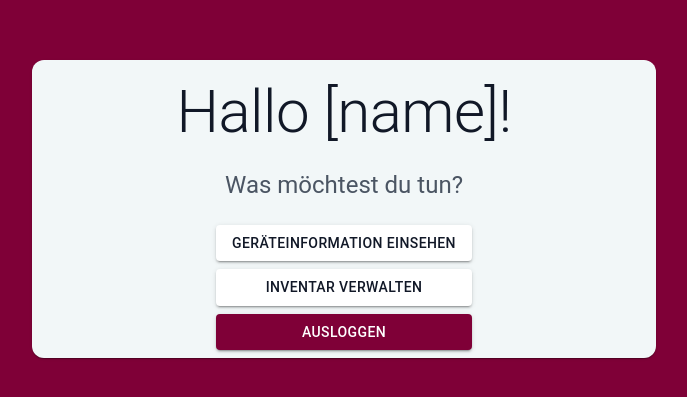
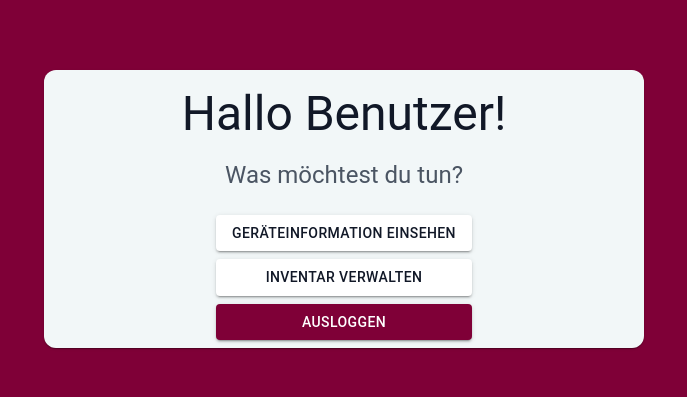
Before and after one commit to DerNikJakom/nextjs-inventory, a Next.js app: page / in a window 1280 px wide. Shown: the part 207-604 px from the top of the page, without its empty margins (296-983 px from the left). Built offline with nearby package versions, Linux system fonts and the light colour scheme.

Commit message:
Fetch and display user name dynamically on HomePage

```diff
--- a/src/app/page.tsx
+++ b/src/app/page.tsx
@@ -1,8 +1,27 @@
+"use client";
+
 import { Box, Typography, Card, CardContent, CardActions } from "@mui/material";
 import MenuButtons from "@/components/MenuButtons";
+import { useState, useEffect } from "react";
 
 // TODO: [name] dynamisch durch den Namen des Benutzers ersetzen
 export default function HomePage() {
+  const [name, setName] = useState<string>("");
+
+  useEffect(() => {
+    const fetchUserName = async () => {
+      try {
+        // Beispiel: Benutzername aus einer API oder einem Kontext laden
+        const userName = "Benutzer"; // Ersetzen Sie dies durch den tatsächlichen Benutzernamen
+        setName(userName);
+      } catch (error) {
+        console.error("Fehler beim Laden des Benutzernamens:", error);
+      }
+    };
+
+    fetchUserName();
+  }, []);
+
   return (
     <Box
       sx={{
@@ -17,12 +36,12 @@ export default function HomePage() {
           borderRadius: 3,
           justifySelf: "center",
           backgroundColor: "background.default",
-          width: "50%",
+          width: 600,
         }}
       >
         <CardContent sx={{ textAlign: "center" }}>
-          <Typography variant="h2" color="text.primary" gutterBottom>
-            Hallo [name]!
+          <Typography variant="h3" color="text.primary" gutterBottom>
+            Hallo {name}!
           </Typography>
           <Typography variant="h5" color="text.secondary">
             Was möchtest du tun?
```
